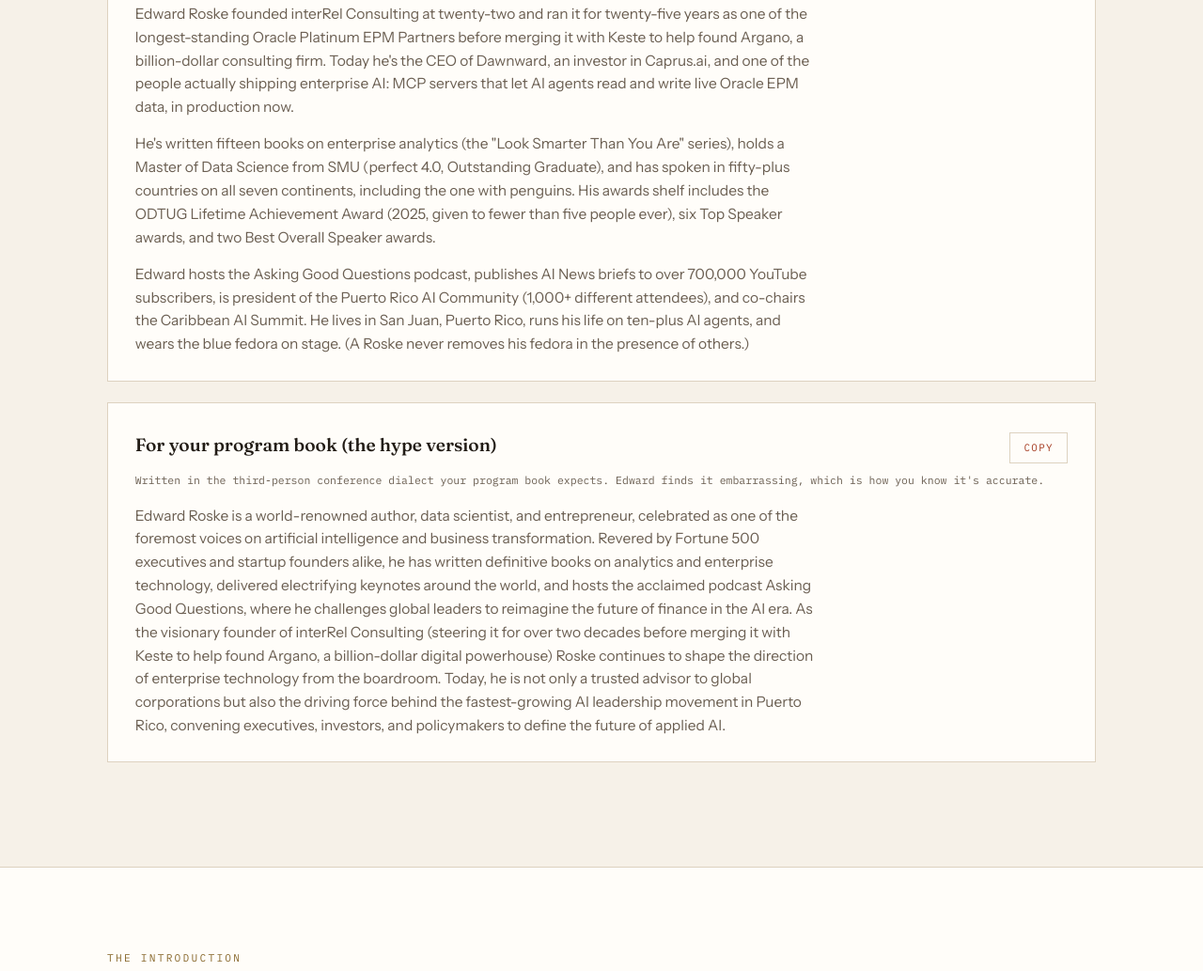
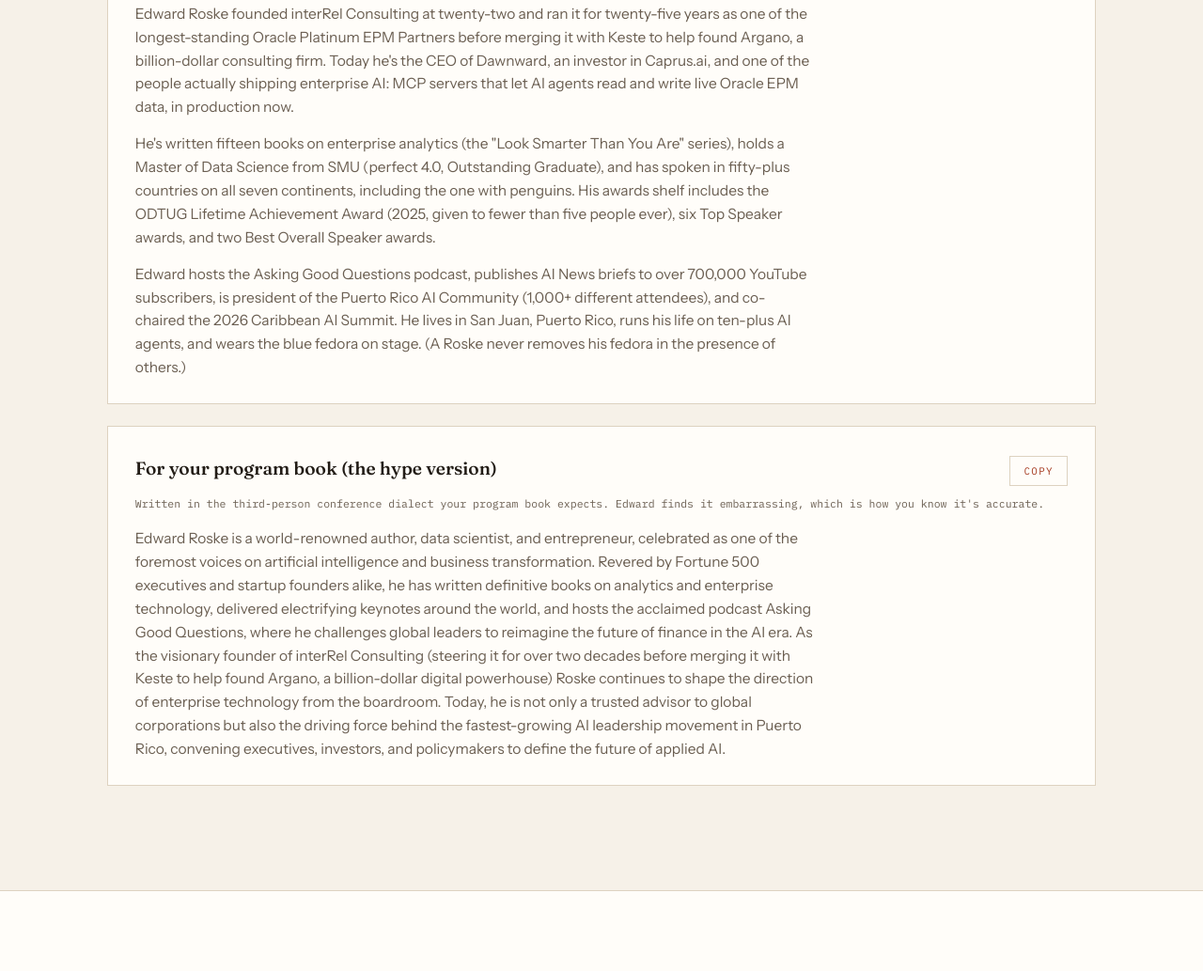
Before and after one commit to ERoske/roske-ai-website, an Astro site: page /speaker-kit in a window 1280 px wide. Shown: the part 1255-2288 px from the top of the page at 94% size. Built offline with nearby package versions, Linux system fonts and the light colour scheme; Astro itself is replaced by a stand-in of ours.

Commit message:
Caribbean AI Summit recap: past-tense the theme-independent pages
The Summit ran October 9-10, 2026. About, resume, work, speaking, speaker kit,
llms.txt, and the February Summit post (dated update note) now treat it as
done, and the 'You should come' line is gone. RECAP-STATS markers hold the
spots for real numbers and photos.

```diff
--- a/public/llms.txt
+++ b/public/llms.txt
@@ -1,6 +1,6 @@
 # Roske.AI
 
-> Edward Roske is a CEO, author of 15 books, data scientist, and public speaker specializing in AI, enterprise performance management (EPM), and finance. He has spoken in 50+ countries across all 7 continents and hosts the "Asking Good Questions" podcast. He is CEO of Dawnward (investments), investor in Caprus (AI software for enterprise finance at caprus.ai), and co-chair of the Caribbean AI Summit (October 9-10, 2026, Puerto Rico Convention Center). Website: caribbeansummit.ai
+> Edward Roske is a CEO, author of 15 books, data scientist, and public speaker specializing in AI, enterprise performance management (EPM), and finance. He has spoken in 50+ countries across all 7 continents and hosts the "Asking Good Questions" podcast. He is CEO of Dawnward (investments), investor in Caprus (AI software for enterprise finance at caprus.ai), and co-chaired the Caribbean AI Summit (October 9-10, 2026, Puerto Rico Convention Center). Website: caribbeansummit.ai
 
 Edward founded interRel Consulting at age 22, built it over 25 years as the longest-standing Oracle Platinum EPM Partner worldwide, and merged it with Keste in 2020 to help found Argano (a billion-dollar consulting firm). He holds a Master of Data Science from SMU (4.0 GPA, Outstanding Graduate) and a BA from Shimer College (Great Books, Socratic Method). He is an Oracle ACE Director (15+ years) and received the ODTUG Lifetime Achievement Award in 2025 (fewer than 5 people have ever received it). He was the first person to score perfectly on the Essbase Certification exam.
 
@@ -24,7 +24,7 @@
 - [AI Will Kill the Video Star and Create a Thousand More](https://roske.ai/blog/ai-will-kill-the-video-star/): AI's impact on video content creation and the entertainment industry
 - [Stop Your Antiquated Digital Transformation Strategy](https://roske.ai/blog/stop-your-antiquated-digital-transformation-strategy/): Why any digital transformation strategy created before 2025 is fundamentally broken
 - [Why I'm Building MCP Servers for Finance](https://roske.ai/blog/why-im-building-mcp-servers-for-finance/): MCP servers that let LLMs talk to Oracle Essbase and EPM Planning systems
-- [Caribbean AI Summit 2026](https://roske.ai/blog/caribbean-ai-summit-2026/): The largest AI conference Puerto Rico has ever seen, October 9-10, 2026
+- [Caribbean AI Summit 2026](https://roske.ai/blog/caribbean-ai-summit-2026/): Why we built the Caribbean AI Summit, held October 9-10, 2026 in San Juan
 - [Everest Base Camp Preparation](https://roske.ai/blog/everest-base-camp-preparation/): Training for the Mt. Everest base camp trek after hiking Son Doong Cave
 
 ## Content
--- a/src/content/blog/caribbean-ai-summit-2026.mdx
+++ b/src/content/blog/caribbean-ai-summit-2026.mdx
@@ -1,9 +1,13 @@
 ---
 title: "What the Caribbean AI Summit Means for AI's Future"
-description: "October 9-10, 2026 at the Puerto Rico Convention Center. We're building the largest AI conference Puerto Rico has ever seen. Here's why."
+description: "October 9-10, 2026 at the Puerto Rico Convention Center. Why we built the Caribbean AI Summit, from February, back when it was all still on paper."
 date: 2026-02-10
 tags: ["AI", "Conference", "Puerto Rico"]
 ---
+
+*Update, October 11, 2026: The Summit happened, October 9 and 10 at the Puerto Rico Convention Center. What follows is the post I wrote in February while it was still a plan. I've left it as written (predictions included, which I'll grade once I've slept, assuming I remember to).*
+
+{/* RECAP-STATS: real attendance, session count, and event photos go here once Edward confirms them. No estimates. */}
 
 In October 2026, San Juan, Puerto Rico will host the Caribbean AI Summit. I'm co-chairing it. And we're not being modest about the ambition: it will be the largest AI conference Puerto Rico has ever seen, the largest in the Caribbean (probably), and one day, if the Gods are willing and the creek don't rise, maybe the largest in the world.
 
--- a/src/pages/about.astro
+++ b/src/pages/about.astro
@@ -10,7 +10,7 @@
  */
 
 const timeline = [
-  { year: "2026", title: "Caribbean AI Summit", desc: "Co-chairing the largest AI conference Puerto Rico has ever seen. Puerto Rico Convention Center, October 9-10." },
+  { year: "2026", title: "Caribbean AI Summit", desc: "Co-chaired it at the Puerto Rico Convention Center, October 9-10: more than 30 speakers across 3 tracks, with every session simultaneously translated between English and Spanish." },
   { year: "2025", title: "ODTUG Lifetime Achievement", desc: "Received the award at Kscope25. Fewer than 5 people have ever received it. Announced as my final Kscope." },
   { year: "2023", title: "Launched AI Ventures", desc: "Left Argano. Founded Roske.AI. Invested in Caprus. Started coding MCP servers." },
   { year: "2021", title: "MS Data Science, SMU", desc: "Perfect 4.0 GPA. Outstanding Graduate. Decided to get serious about the 'science' in 'Data Science.'" },
@@ -26,7 +26,7 @@
   { role: "CEO", company: "Dawnward", period: "2023 - Present", desc: "Edward's investment firm. Portfolio across AI, technology, and strategic ventures." },
   { role: "Investor", company: "Caprus", period: "2023 - Present", desc: "AI Software & Services firm helping finance teams leverage artificial intelligence for planning, analytics, and operations." },
   { role: "Co-founder & Stakeholder", company: "Argano", period: "2020 - Present", desc: "Billion-dollar global consulting firm. Formed through the merger of interRel Consulting (which Edward founded in 1997 and led for 25 years) with several other firms." },
-  { role: "Co-chair", company: "Caribbean AI Summit", period: "2025 - Present", desc: "Co-chairing the Caribbean AI Summit (October 9-10, 2026, Puerto Rico Convention Center), the largest AI conference Puerto Rico has ever seen." },
+  { role: "Co-chair", company: "Caribbean AI Summit", period: "2025 - 2026", desc: "Co-chaired the Caribbean AI Summit (October 9-10, 2026, Puerto Rico Convention Center): more than 30 speakers across 3 tracks, with every session simultaneously translated between English and Spanish." },
   { role: "President", company: "Puerto Rico AI Community", period: "2024 - Present", desc: "Leading the island's AI community. 1,000+ different attendees across bimonthly events." },
 ];
 
@@ -158,7 +158,7 @@
               I'm Edward Roske. I run <strong>Dawnward</strong> (my investment firm), invest in <strong>Caprus</strong> (AI for finance teams), and still hold a stake in <strong>Argano</strong>, the billion-dollar consulting firm I helped create when I merged my 25-year-old company, interRel, with Keste in 2020.
             </p>
             <p>
-              So what am I actually building? <strong>MCP servers</strong> that let AI models talk directly to enterprise financial systems (so your CFO can ask questions in English instead of writing calc scripts). I'm also co-chairing the <strong>Caribbean AI Summit</strong>, the largest AI conference Puerto Rico has ever seen. October 9-10, 2026. Puerto Rico Convention Center. You should come.
+              So what am I actually building? <strong>MCP servers</strong> that let AI models talk directly to enterprise financial systems (so your CFO can ask questions in English instead of writing calc scripts). I also co-chaired the <strong>Caribbean AI Summit</strong> on October 9-10, 2026 at the Puerto Rico Convention Center in San Juan, with more than 30 speakers across 3 different tracks and every session simultaneously translated between English and Spanish (and for once I didn't need a plane to get to a conference).{/* RECAP-STATS: real attendance and an event photo can go here once Edward confirms them. No estimates. */}
             </p>
             <p>
               Master of Data Science from SMU (4.0 GPA, Outstanding Graduate... yes, I mention this a lot). BA from <strong>Shimer College</strong>, a Great Books school taught entirely by Socratic Method, which is where "Asking Good Questions" comes from as a philosophy. Started at 15. Full-time at Simon's Rock of Bard College at 16. Took a 20-year detour through entrepreneurship before finishing.
--- a/src/pages/resume.astro
+++ b/src/pages/resume.astro
@@ -11,12 +11,12 @@
   { role: "CEO", company: "Dawnward", period: "2023 - Present", desc: "Edward's investment firm. Portfolio across AI, technology, and strategic ventures." },
   { role: "Investor", company: "Caprus", period: "2023 - Present", desc: "AI Software & Services firm helping finance teams leverage artificial intelligence for planning, analytics, and operations." },
   { role: "Co-founder & Stakeholder", company: "Argano", period: "2020 - Present", desc: "Billion-dollar global consulting firm. Formed through the merger of interRel Consulting (which Edward founded in 1997 and led for 25 years) with several other firms." },
-  { role: "Co-chair", company: "Caribbean AI Summit", period: "2025 - Present", desc: "Co-chairing the Caribbean AI Summit (October 9-10, 2026, Puerto Rico Convention Center), the largest AI conference Puerto Rico has ever seen." },
+  { role: "Co-chair", company: "Caribbean AI Summit", period: "2025 - 2026", desc: "Co-chaired the Caribbean AI Summit (October 9-10, 2026, Puerto Rico Convention Center): more than 30 speakers across 3 tracks, with every session simultaneously translated between English and Spanish." },
   { role: "President", company: "Puerto Rico AI Community", period: "2024 - Present", desc: "Leading the island's AI community. 1,000+ different attendees across bimonthly events." },
 ];
 
 const timeline = [
-  { year: "2026", title: "Caribbean AI Summit", desc: "Co-chairing the largest AI conference Puerto Rico has ever seen. Puerto Rico Convention Center, October 9-10." },
+  { year: "2026", title: "Caribbean AI Summit", desc: "Co-chaired it at the Puerto Rico Convention Center, October 9-10: more than 30 speakers across 3 tracks, with every session simultaneously translated between English and Spanish." },
   { year: "2025", title: "ODTUG Lifetime Achievement", desc: "Received the award at Kscope25. Fewer than 5 people have ever received it. Announced as my final Kscope." },
   { year: "2023", title: "Launched AI Ventures", desc: "Left Argano. Founded Roske.AI. Invested in Caprus. Started coding MCP servers." },
   { year: "2021", title: "MS Data Science, SMU", desc: "Perfect 4.0 GPA. Outstanding Graduate. Decided to get serious about the 'science' in 'Data Science.'" },
--- a/src/pages/speaker-kit.astro
+++ b/src/pages/speaker-kit.astro
@@ -13,7 +13,7 @@
 
 He's written fifteen books on enterprise analytics (the "Look Smarter Than You Are" series), holds a Master of Data Science from SMU (perfect 4.0, Outstanding Graduate), and has spoken in fifty-plus countries on all seven continents, including the one with penguins. His awards shelf includes the ODTUG Lifetime Achievement Award (2025, given to fewer than five people ever), six Top Speaker awards, and two Best Overall Speaker awards.
 
-Edward hosts the Asking Good Questions podcast, publishes AI News briefs to over 700,000 YouTube subscribers, is president of the Puerto Rico AI Community (1,000+ different attendees), and co-chairs the Caribbean AI Summit. He lives in San Juan, Puerto Rico, runs his life on ten-plus AI agents, and wears the blue fedora on stage. (A Roske never removes his fedora in the presence of others.)`;
+Edward hosts the Asking Good Questions podcast, publishes AI News briefs to over 700,000 YouTube subscribers, is president of the Puerto Rico AI Community (1,000+ different attendees), and co-chaired the 2026 Caribbean AI Summit. He lives in San Juan, Puerto Rico, runs his life on ten-plus AI agents, and wears the blue fedora on stage. (A Roske never removes his fedora in the presence of others.)`;
 
 const bioProgram = `Edward Roske is a world-renowned author, data scientist, and entrepreneur, celebrated as one of the foremost voices on artificial intelligence and business transformation. Revered by Fortune 500 executives and startup founders alike, he has written definitive books on analytics and enterprise technology, delivered electrifying keynotes around the world, and hosts the acclaimed podcast Asking Good Questions, where he challenges global leaders to reimagine the future of finance in the AI era. As the visionary founder of interRel Consulting (steering it for over two decades before merging it with Keste to help found Argano, a billion-dollar digital powerhouse) Roske continues to shape the direction of enterprise technology from the boardroom. Today, he is not only a trusted advisor to global corporations but also the driving force behind the fastest-growing AI leadership movement in Puerto Rico, convening executives, investors, and policymakers to define the future of applied AI.`;
 
--- a/src/pages/speaking.astro
+++ b/src/pages/speaking.astro
@@ -149,7 +149,7 @@
 ];
 
 const history = [
-  { event: 'Caribbean AI Summit', detail: 'Co-chair. October 9-10, 2026, Puerto Rico Convention Center. The largest AI conference Puerto Rico has ever seen.', year: '2026' },
+  { event: 'Caribbean AI Summit', detail: 'Co-chair. October 9-10, 2026, Puerto Rico Convention Center. More than 30 speakers across 3 tracks, all sessions simultaneously translated English/Spanish.', year: '2026' },
   { event: 'Puerto Rico AI Community', detail: 'President and regular presenter. 1,000+ different attendees across the meetup series. Bimonthly in San Juan.', year: '2024-Present' },
   { event: 'Kscope (ODTUG)', detail: 'Speaker since 2008. Conference Chair 2011-2012. Essbase Speaker of the Year 2018. Lifetime Achievement Award 2025.', year: '2008-2025' },
   { event: 'Oracle International Speaking Tours', detail: 'Touring 50+ countries across all 7 continents. Training, keynotes, and workshops.', year: '2008-2023' },
--- a/src/pages/work.astro
+++ b/src/pages/work.astro
@@ -38,7 +38,7 @@
 ];
 
 const history = [
-  { event: 'Caribbean AI Summit', detail: 'Co-chair. October 9-10, 2026, Puerto Rico Convention Center. The largest AI conference Puerto Rico has ever seen.', year: '2026' },
+  { event: 'Caribbean AI Summit', detail: 'Co-chair. October 9-10, 2026, Puerto Rico Convention Center. More than 30 speakers across 3 tracks, all sessions simultaneously translated English/Spanish.', year: '2026' },
   { event: 'Puerto Rico AI Community', detail: 'President and regular presenter. 1,000+ different attendees across events. Bimonthly meetups in San Juan.', year: '2024-Present' },
   { event: 'Kscope (ODTUG)', detail: 'Speaker since 2008. Conference Chair 2011-2012. Essbase Speaker of the Year 2018. Lifetime Achievement Award 2025. Final Kscope appearance: 2025.', year: '2008-2025' },
   { event: 'Oracle International Tours', detail: 'Oracle ACE Director touring 50+ countries across all 7 continents. Training, keynotes, and workshops.', year: '2008-2023' },
```
